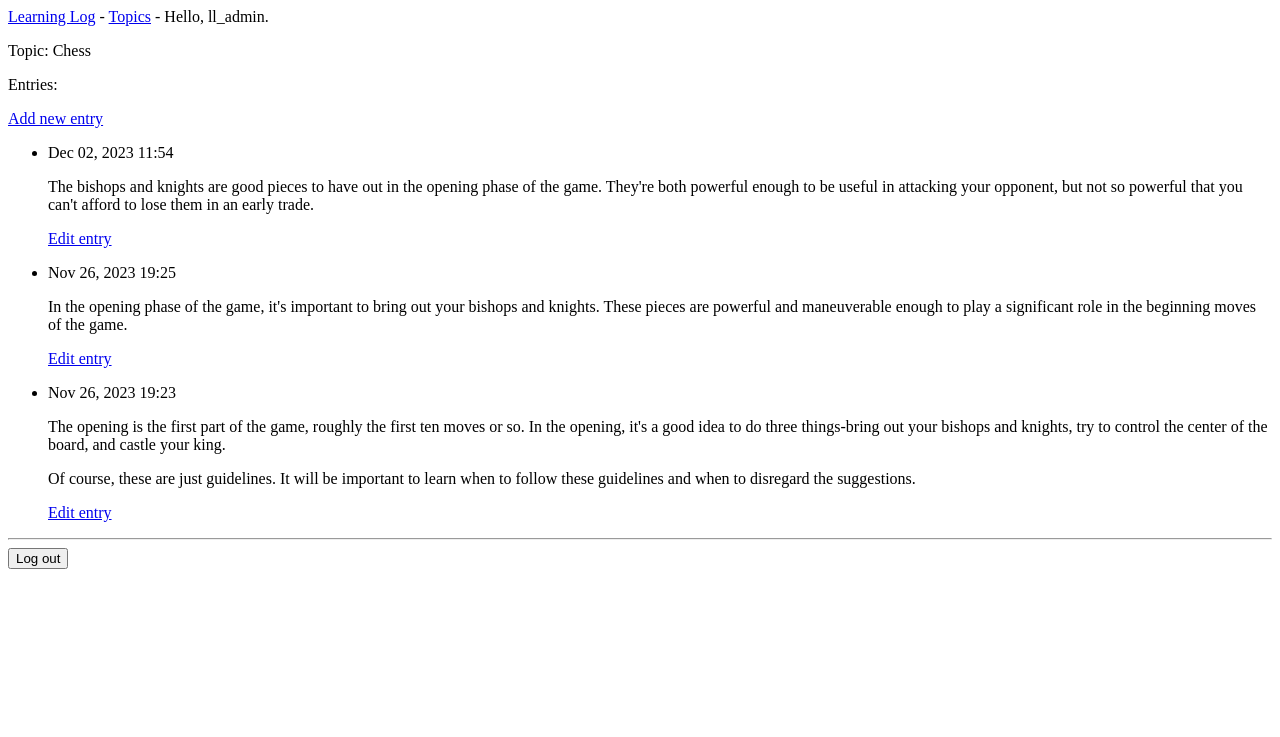
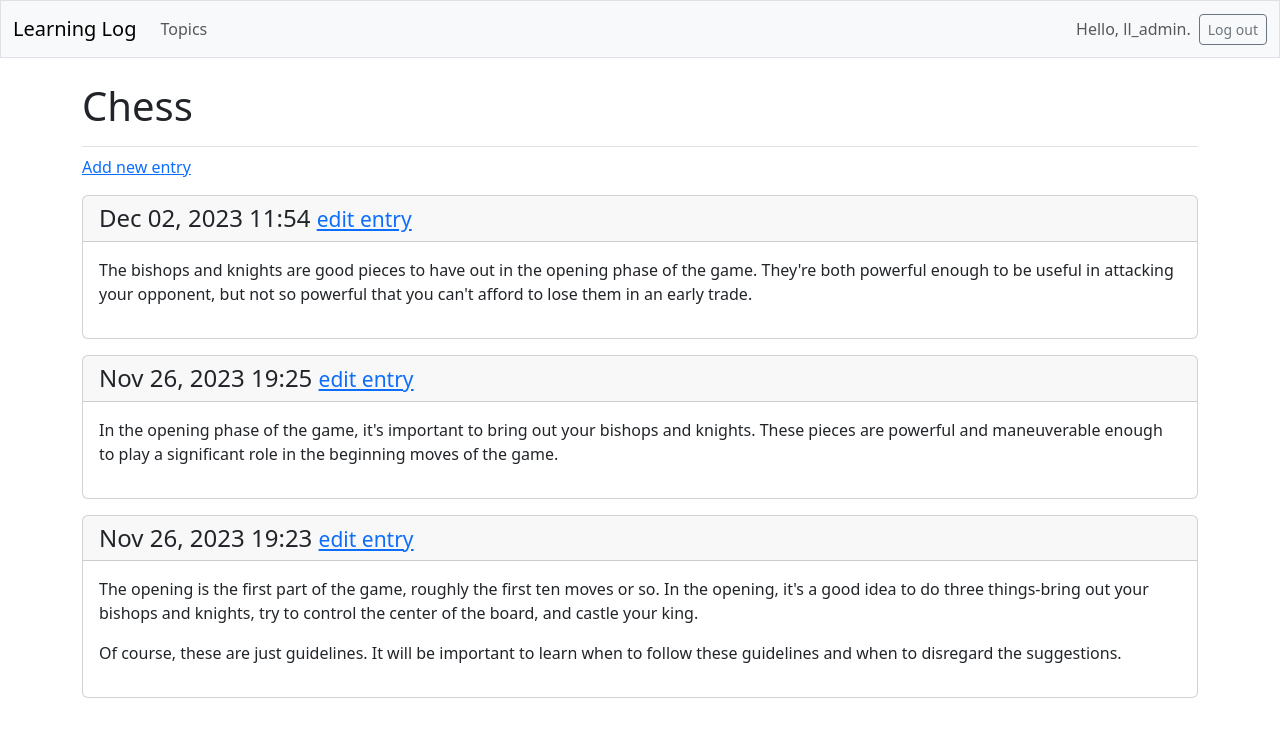
Before and after one commit to C-Nowak65/Learning-Log, a Django app: page /topics/1/ in a window 1280 px wide. Shown: the top 737 px of the page. Run offline with Django 4.2, Linux system fonts and the light colour scheme; a user stored in the database is signed in; data comes from the database, SQL or seed files in the repository; both versions use the stored data as it was after the commit; some libraries are stand-ins or nearby versions.

Commit message:
[ADD] Added styling to the learning log platform as well as other small changes.

```diff
--- a/accounts/urls.py
+++ b/accounts/urls.py
@@ -1,12 +1,14 @@
-'''Defines URL patterns for Accounts.'''
+"""Defines URL patterns for accounts."""
 
 from django.urls import path, include
+
 from . import views
+
 
 app_name = 'accounts'
 urlpatterns = [
-    #Include default auth urls.
+    # Include default auth urls.
     path('', include('django.contrib.auth.urls')),
-    #Registration page
+    # Registration page.
     path('register/', views.register, name='register'),
 ]
--- a/learning_logs/templates/learning_logs/base.html
+++ b/learning_logs/templates/learning_logs/base.html
@@ -1,22 +1,74 @@
-<p>
-    <a href="{% url 'learning_logs:index' %}">Learning Log</a> -
-    <a href="{% url 'learning_logs:topics' %}">Topics</a> -
-    {% if user.is_authenticated %}
-        Hello, {{ user.username }}.
-    {% else %}
-        <a href="{% url 'accounts:register' %}">Register</a>
-        <a href="{% url 'accounts:login' %}">Log in</a>
-    {% endif %}
-</p>
+<!doctype html>
+<html lang="en">
+<head>
+  <meta charset="utf-8">
+  <meta name="viewport" content="width=device-width, initial-scale=1">
+  <title>Learning Log</title>
 
-{% block content %}{% endblock content %}
+  {% load django_bootstrap5 %}
+  {% bootstrap_css %}
+  {% bootstrap_javascript %}
 
-{% if user.is_authenticated %}
-    <hr/>
-    <form action="{% url 'accounts:logout' %}" method="post">
-        {% csrf_token %}
-        {{ form.as_div }}
+</head>
+<body>
+  <nav class="navbar navbar-expand-md navbar-light bg-light mb-4 border">
+    <div class="container-fluid">
+      <a class="navbar-brand" href="{% url 'learning_logs:index' %}">
+          Learning Log</a>
 
-        <button name="submit">Log out</button>
-    </form>
-{% endif %}
+      <button class="navbar-toggler" type="button" data-bs-toggle="collapse"
+        data-bs-target="#navbarCollapse" aria-controls="navbarCollapse"
+        aria-expanded="false" aria-label="Toggle navigation">
+        <span class="navbar-toggler-icon"></span>
+      </button>
+
+      <div class="collapse navbar-collapse" id="navbarCollapse">
+        <ul class="navbar-nav me-auto mb-2 mb-md-0">
+          <li class="nav-item">
+            <a class="nav-link" href="{% url 'learning_logs:topics' %}">
+              Topics</a></li>
+        </ul> <!-- End of links on left side of navbar -->
+
+        <!-- Account-related links -->
+        <ul class="navbar-nav ms-auto mb-2 mb-md-0">
+
+          {% if user.is_authenticated %}
+            <li class="nav-item">
+              <span class="navbar-text me-2">Hello, {{ user.username }}.
+                </span></li>
+          {% else %}
+            <li class="nav-item">
+              <a class="nav-link" href="{% url 'accounts:register' %}">
+                  Register</a></li>
+            <li class="nav-item">
+              <a class="nav-link" href="{% url 'accounts:login' %}">
+                  Log in</a></li>
+          {% endif %}
+
+        </ul> <!-- End of account-related links -->
+
+        {% if user.is_authenticated %}
+          <form action="{% url 'accounts:logout' %}" method='post'>
+            {% csrf_token %}
+            <button name='submit' class='btn btn-outline-secondary btn-sm'>
+              Log out</button>
+          </form>
+        {% endif %}
+
+      </div> <!-- Closes collapsible parts of navbar -->
+
+    </div> <!-- Closes navbar's container -->
+  </nav> <!-- End of navbar -->
+
+  <main class="container">
+    <div class="pb-2 mb-2 border-bottom">
+      {% block page_header %}{% endblock page_header %}
+    </div>
+
+    <div>
+      {% block content %}{% endblock content %}
+    </div>
+  </main>
+
+</body>
+</html>
--- a/learning_logs/templates/learning_logs/topic.html
+++ b/learning_logs/templates/learning_logs/topic.html
@@ -1,24 +1,28 @@
 {% extends 'learning_logs/base.html' %}
+
+{% block page_header %}
+  <h1>{{ topic.text }}</h1>
+{% endblock page_header %}
 
 {% block content %}
 
-<p>Topic: {{ topic.text }}</p>
-
-<p>Entries:</p>
   <p>
     <a href="{% url 'learning_logs:new_entry' topic.id %}">Add new entry</a>
   </p>
 
-<ul>
   {% for entry in entries %}
-    <li>
-      <p>{{ entry.date_added|date:'M d, Y H:i' }}</p>
-      <p>{{ entry.text|linebreaks }}</p>
-      <a href="{% url 'learning_logs:edit_entry' entry.id %}">Edit entry</a>
-    </li>
+    <div class="card mb-3">
+      <!-- Card header with timestamp and edit link -->
+      <h4 class="card-header">
+        {{ entry.date_added|date:'M d, Y H:i' }}
+        <small><a href="{% url 'learning_logs:edit_entry' entry.id %}">
+          edit entry</a></small>
+      </h4>
+      <!-- Card body with entry text -->
+      <div class="card-body">{{ entry.text|linebreaks }}</div>
+    </div>
   {% empty %}
-    <li>There are no entries for this topic.</li>
+    <p>There are no entries for this topic yet.</p>
   {% endfor %}
-</ul>
 
-{% endblock %}
+{% endblock content %}
--- a/learning_logs/views.py
+++ b/learning_logs/views.py
@@ -1,56 +1,63 @@
 from django.shortcuts import render, redirect
 from django.contrib.auth.decorators import login_required
+from django.http import Http404
 
 from .models import Topic, Entry
 from .forms import TopicForm, EntryForm
 
-# Create your views here.
+
 def index(request):
-    '''The home page for Learning Log.'''
+    """The home page for Learning Log."""
     return render(request, 'learning_logs/index.html')
 
 @login_required
 def topics(request):
-    '''Show all topics.'''
-    topics = Topic.objects.order_by('date_added')
+    """Show all topics."""
+    topics = Topic.objects.filter(owner=request.user).order_by('date_added')
     context = {'topics': topics}
     return render(request, 'learning_logs/topics.html', context)
 
 @login_required
 def topic(request, topic_id):
-    '''Show a single topic and all its entries.'''
+    """Show a single topic and all its entries."""
     topic = Topic.objects.get(id=topic_id)
+    # Make sure the topic belongs to the current user.
+    if topic.owner != request.user:
+        raise Http404
+
     entries = topic.entry_set.order_by('-date_added')
-    context = {'topic':topic, 'entries':entries}
+    context = {'topic': topic, 'entries': entries}
     return render(request, 'learning_logs/topic.html', context)
 
 @login_required
 def new_topic(request):
-    '''Add a new topic.'''
+    """Add a new topic."""
     if request.method != 'POST':
-        #No data submitted; create a blank form.
+        # No data submitted; create a blank form.
         form = TopicForm()
     else:
-        #Post data submitted; process data.
+        # POST data submitted; process data.
         form = TopicForm(data=request.POST)
         if form.is_valid():
-            form.save()
+            new_topic = form.save(commit=False)
+            new_topic.owner = request.user
+            new_topic.save()
             return redirect('learning_logs:topics')
 
-    #Display a blank or invalid form.
+    # Display a blank or invalid form.
     context = {'form': form}
     return render(request, 'learning_logs/new_topic.html', context)
 
 @login_required
 def new_entry(request, topic_id):
-    '''Add a new entry=.'''
+    """Add a new entry for a particular topic."""
     topic = Topic.objects.get(id=topic_id)
 
     if request.method != 'POST':
-        #No data submitted; create a blank form.
+        # No data submitted; create a blank form.
         form = EntryForm()
     else:
-        #Post data submitted; process data.
+        # POST data submitted; process data.
         form = EntryForm(data=request.POST)
         if form.is_valid():
             new_entry = form.save(commit=False)
@@ -58,25 +65,27 @@ def new_entry(request, topic_id):
             new_entry.save()
             return redirect('learning_logs:topic', topic_id=topic_id)
 
-    #Display a blank or invalid form.
-    context = {'topic':topic, 'form': form}
+    # Display a blank or invalid form.
+    context = {'topic': topic, 'form': form}
     return render(request, 'learning_logs/new_entry.html', context)
 
 @login_required
 def edit_entry(request, entry_id):
-    '''Edit an existing entry.'''
+    """Edit an existing entry."""
     entry = Entry.objects.get(id=entry_id)
     topic = entry.topic
+    if topic.owner != request.user:
+        raise Http404
 
     if request.method != 'POST':
-        #Initial request; pre-fill form with the current entry.
+        # Initial request; pre-fill form with the current entry.
         form = EntryForm(instance=entry)
     else:
-        #Post data submitted; process data.
+        # POST data submitted; process data.
         form = EntryForm(instance=entry, data=request.POST)
         if form.is_valid():
             form.save()
             return redirect('learning_logs:topic', topic_id=topic.id)
 
-    context = {'entry':entry, 'topic':topic, 'form':form}
+    context = {'entry': entry, 'topic': topic, 'form': form}
     return render(request, 'learning_logs/edit_entry.html', context)
--- a/ll_project/settings.py
+++ b/ll_project/settings.py
@@ -34,6 +34,9 @@ INSTALLED_APPS = [
     #My apps
     'learning_logs',
     'accounts',
+
+    #third-party
+    'django_bootstrap5',
 
     #Default Django Apps
     'django.contrib.admin',
--- a/ll_project/urls.py
+++ b/ll_project/urls.py
@@ -1,8 +1,7 @@
-"""
-URL configuration for ll_project project.
+"""ll_project URL Configuration
 
 The `urlpatterns` list routes URLs to views. For more information please see:
-    https://docs.djangoproject.com/en/4.2/topics/http/urls/
+    https://docs.djangoproject.com/en/dev/topics/http/urls/
 Examples:
 Function views
     1. Add an import:  from my_app import views
@@ -21,5 +20,4 @@ urlpatterns = [
     path('admin/', admin.site.urls),
     path('accounts/', include('accounts.urls')),
     path('', include('learning_logs.urls')),
-
 ]
```
Also changed, not shown: accounts/templates/registration/login.html (+10 -11 lines), learning_logs/templates/learning_logs/edit_entry.html (+5 -5 lines), learning_logs/templates/learning_logs/index.html (+14 -3 lines), learning_logs/templates/learning_logs/new_entry.html (+6 -6 lines), learning_logs/templates/learning_logs/new_topic.html (+5 -5 lines), learning_logs/templates/learning_logs/topics.html (+8 -6 lines), learning_logs/urls.py (+6 -6 lines), db.sqlite3, learning_logs/migrations/0003_topic_owner.py (added). Lines whose indentation alone changed are shown as unchanged.
